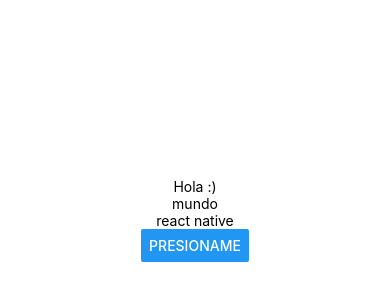
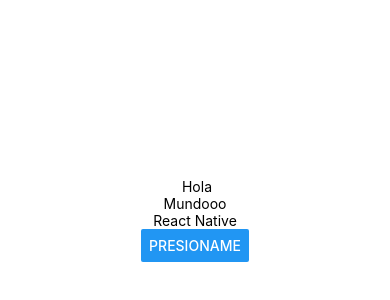
Before and after one commit to Fezto/PM196, a React Native app in the folder Practica4B/: screen / in a window 390 px wide. Shown: the part 202-502 px from the top of the page. Built offline with nearby package versions, Linux system fonts and the light colour scheme.

Commit message:
Práctica 4 UPDATE 3.0 Children y heredad props

```diff
--- a/Practica4B/App.js
+++ b/Practica4B/App.js
@@ -2,9 +2,9 @@ import { StatusBar } from 'expo-status-bar';
 import { StyleSheet, Text, View, Button } from 'react-native';
 
 const Texto = (props) => {
-  const { contenido } = props
+  const { children } = props
   return (
-    <Text> {contenido} </Text>
+    <Text> {children} </Text>
   )
 }
 
@@ -12,9 +12,9 @@ export default function App() {
   return (
     <View style={styles.container} >
       <StatusBar style="auto" />
-      <Texto contenido="Hola :)"></Texto>
-      <Texto contenido="mundo"></Texto>
-      <Texto contenido="react native"></Texto>
+      <Texto> Hola</Texto>
+      <Texto> Mundooo </Texto>
+      <Texto> React Native </Texto>
       <Button title='PRESIONAME' />
     </View>
   );
```
